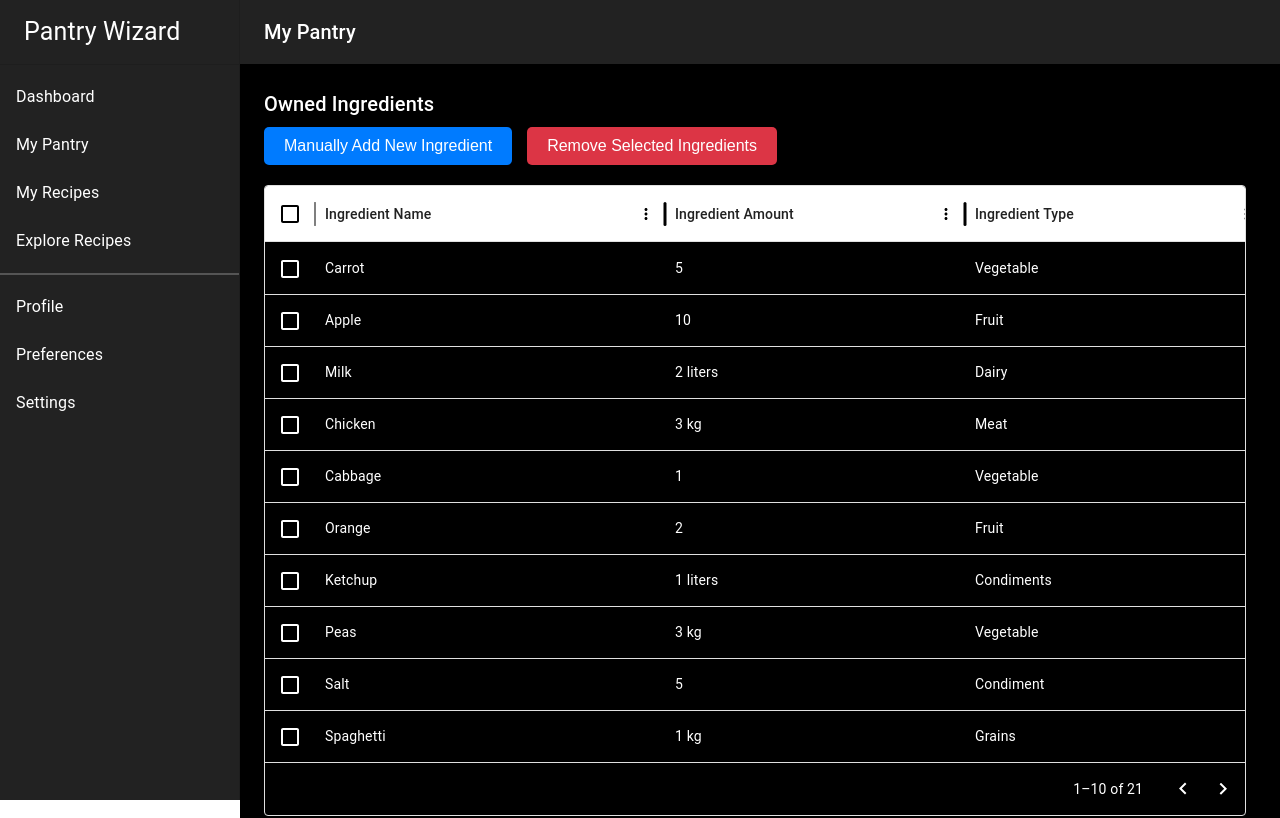
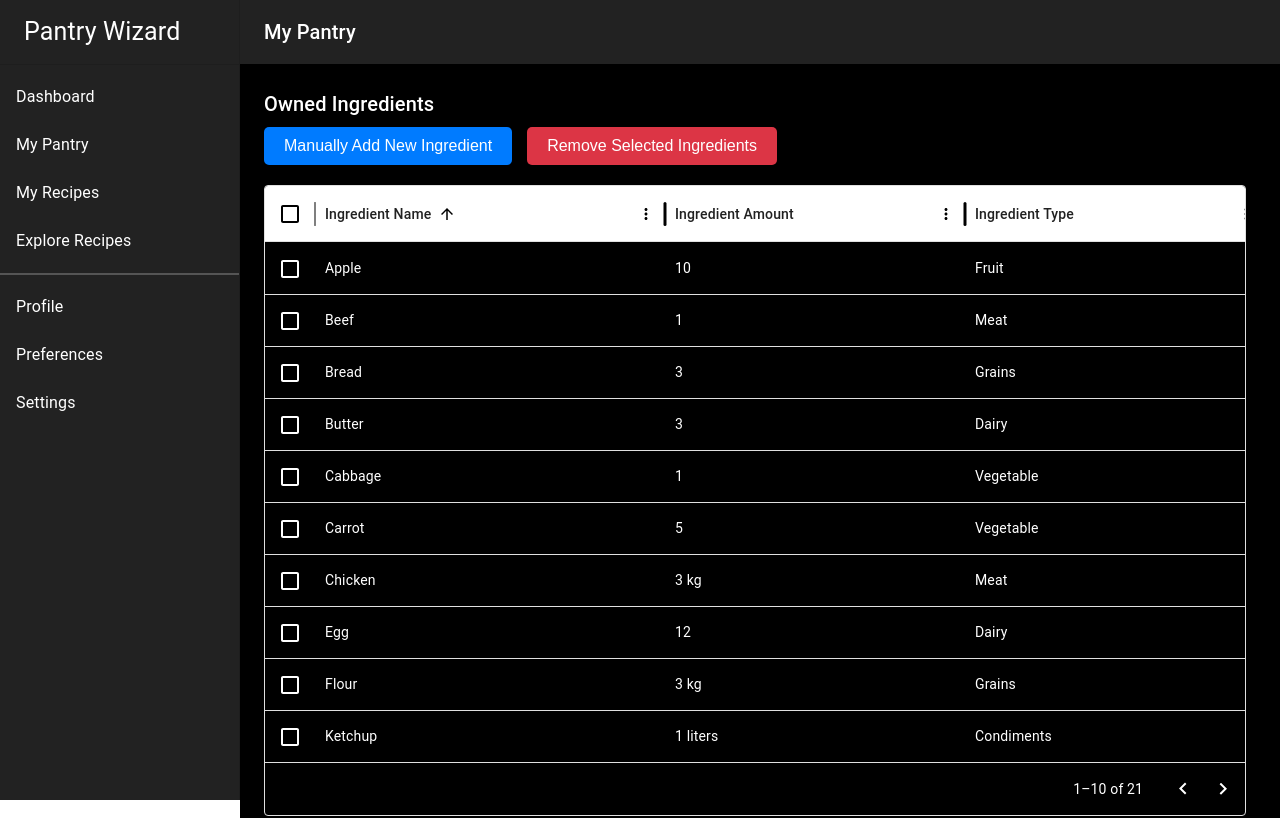
Before and after one commit to grackfish/pantry-wizard, a React (Create React App) app: page /pantry in a window 1280 px wide. Shown: the top 818 px of the page. Built offline with nearby package versions, Linux system fonts and the light colour scheme.

Commit message:
Hard code ingredients with correct IDs

```diff
--- a/src/Ingredients/OwnedIngredientsTable.js
+++ b/src/Ingredients/OwnedIngredientsTable.js
@@ -31,9 +31,9 @@ export default function EventsGrid() {
     { id: 16, name: 'Pork', amount: '3', type: 'Meat', expiration: '2024-12-20' },
     { id: 17, name: 'Egg', amount: '12', type: 'Dairy', expiration: '2024-12-02' },
     { id: 18, name: 'Bread', amount: '3', type: 'Grains', expiration: '2024-12-20' },
-    { id: 16, name: 'Flour', amount: '3 kg', type: 'Grains', expiration: '2024-12-20' },
-    { id: 17, name: 'Sugar', amount: '1 kg', type: 'Condiments', expiration: '2024-12-02' },
-    { id: 18, name: 'Butter', amount: '3', type: 'Dairy', expiration: '2024-12-20' },
+    { id: 19, name: 'Flour', amount: '3 kg', type: 'Grains', expiration: '2024-12-20' },
+    { id: 20, name: 'Sugar', amount: '1 kg', type: 'Condiments', expiration: '2024-12-02' },
+    { id: 21, name: 'Butter', amount: '3', type: 'Dairy', expiration: '2024-12-20' },
   ]);
   const [ingredientInput, setIngredientInput] = React.useState({ name: '', amount: '', type: '', expiration:'' });  // Allowing user to input ingredient data
   const [showForm, setShowForm] = React.useState(false); // Control visibility of adding ingredient form
@@ -185,6 +185,9 @@ export default function EventsGrid() {
               pageSize: 10,
             },
           },
+          sorting: {
+            sortModel: [{ field: 'name', sort: 'asc' }], // Default alphabetical sorting by 'name'
+          },
         }}
         pageSizeOptions={[10]}
         checkboxSelection
```
